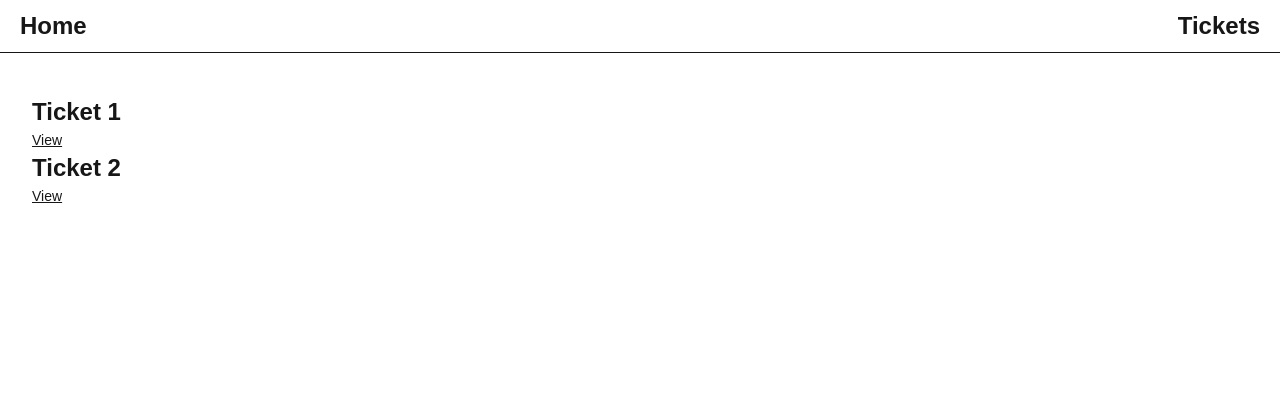
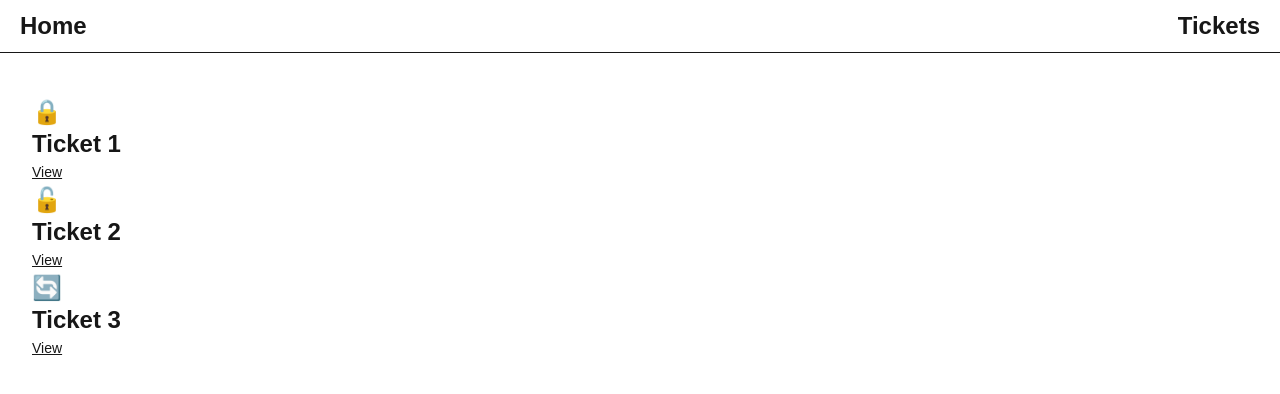
Before and after one commit to thumbsupsputter/the-road-to-next-app, a Next.js app: page /tickets in a window 1280 px wide. Shown: the top 394 px of the page. Built offline with nearby package versions, Linux system fonts and the light colour scheme.

Commit message:
2024-v1-const

```diff
--- a/src/app/tickets/page.tsx
+++ b/src/app/tickets/page.tsx
@@ -1,6 +1,12 @@
 import Link from "next/link";
 import { initialTickets } from "@/data";
 import { ticketPath } from "@/paths";
+
+const TICKET_ICONS = {
+  OPEN: "🔓",
+  DONE: "🔒",
+  IN_PROGRESS: "🔄",
+};
 
 const TicketsPage = () => {
   return (
@@ -8,6 +14,9 @@
       <ul>
         {initialTickets.tickets.map((ticket) => (
           <li key={ticket.id}>
+            <span className="text-2xl">
+              {TICKET_ICONS[ticket.status]}
+            </span>
             <h2 className="text-2xl font-bold">{ticket.title}</h2>
             <Link
               href={ticketPath(ticket.id)}
--- a/src/data.ts
+++ b/src/data.ts
@@ -4,13 +4,19 @@
       id: "1",
       title: "Ticket 1",
       content: "Ticket 1 Content",
-      status: "DONE",
+      status: "DONE" as const,
     },
     {
       id: "2",
       title: "Ticket 2",
       content: "Ticket 2 Content",
-      status: "OPEN",
+      status: "OPEN" as const,
+    },
+    {
+      id: "3",
+      title: "Ticket 3",
+      content: "Ticket 3 Content",
+      status: "IN_PROGRESS" as const,
     },
   ],
 };
```
